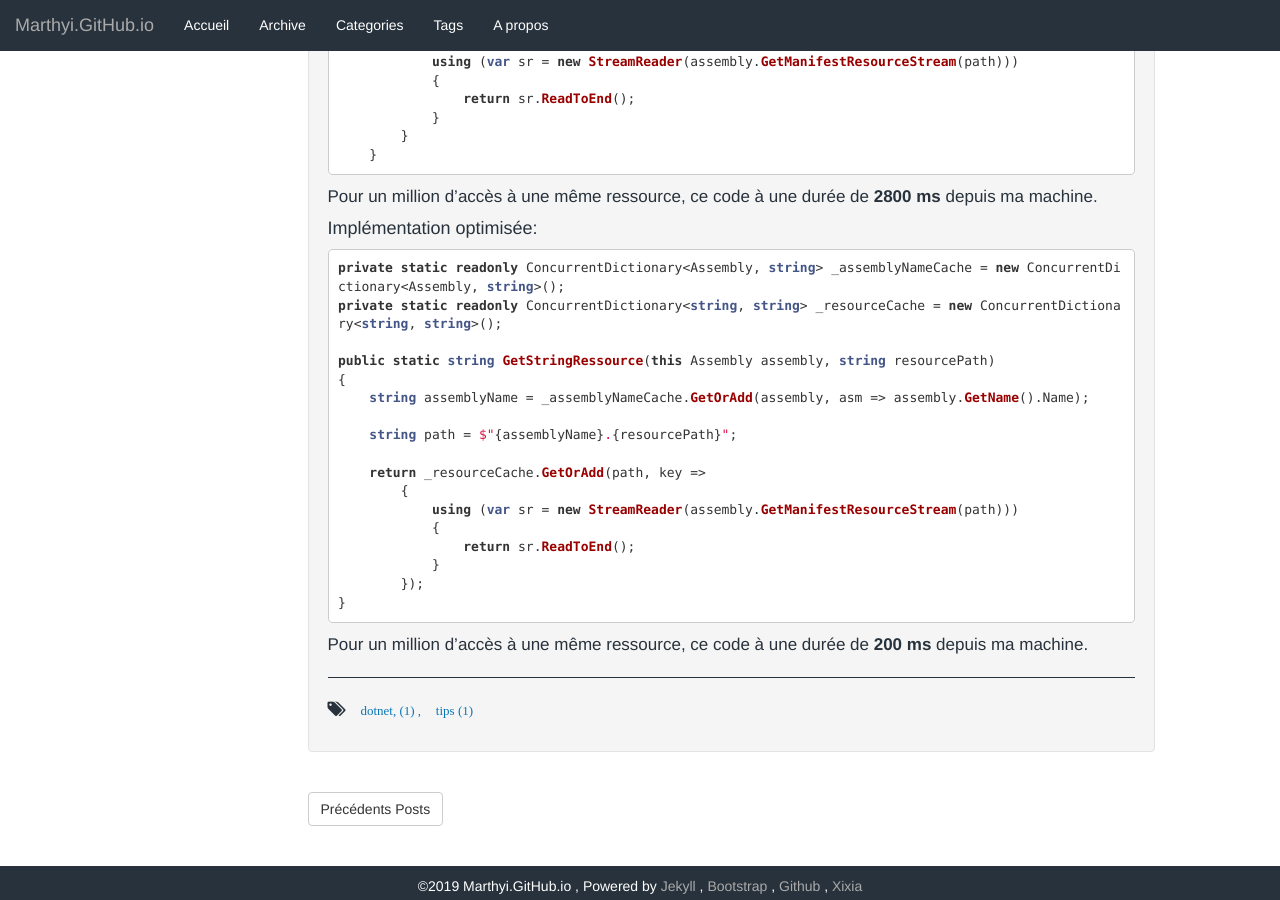
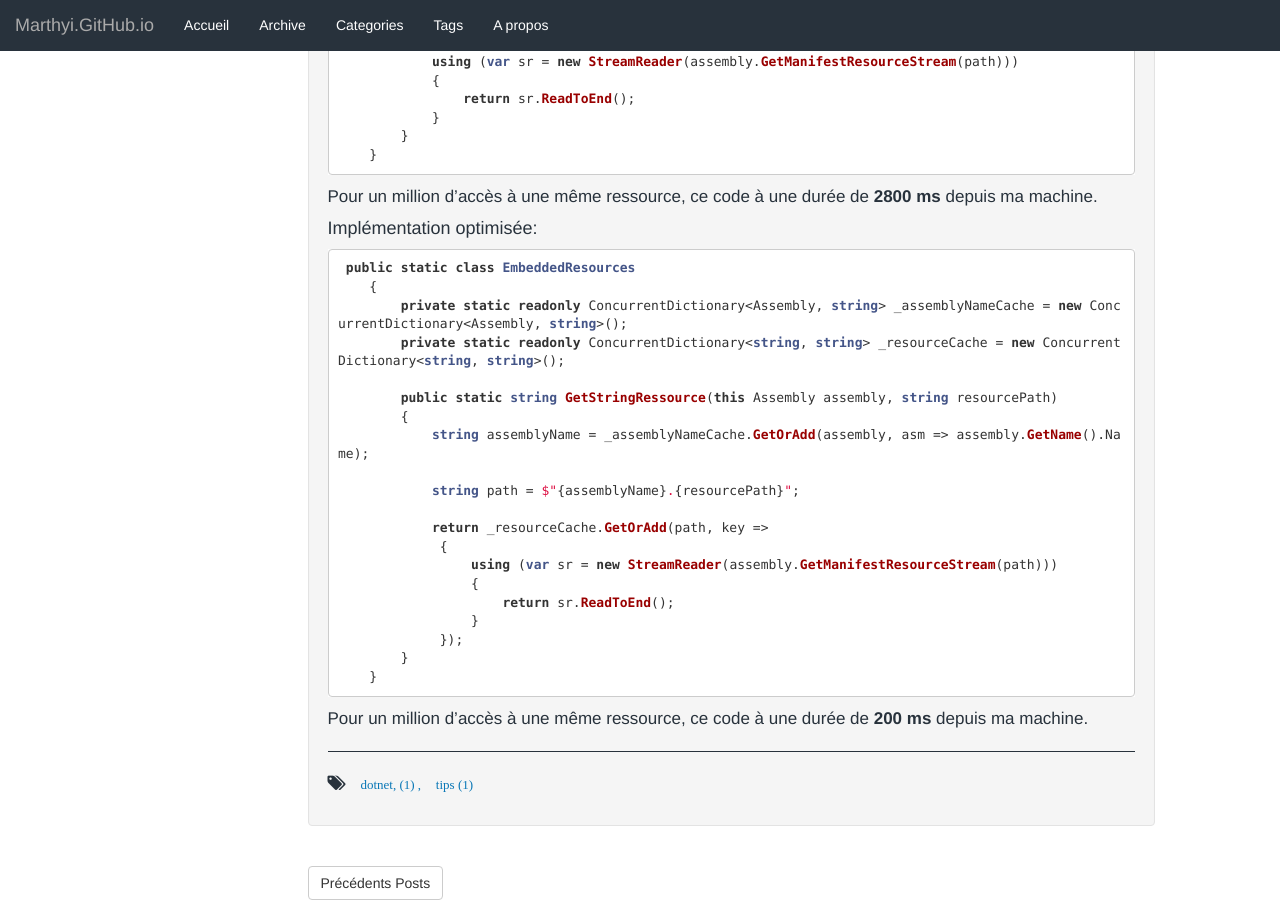
Before and after one commit to Marthyi/marthyi.github.io, a Jekyll site: the page built from _posts/2019-01-06-Acceder-à-une-ressource-embedded.md, in a window 1280 px wide and 900 px high, scrolled down 518 px. Built offline with Jekyll 4.4.1, drawn with Linux system fonts in a browser that asks for light colours; our own code applies the rules of GitHub Pages for plain Markdown files.

Commit message:
full code

`````diff
--- a/_posts/2019-01-06-Acceder-à-une-ressource-embedded.md
+++ b/_posts/2019-01-06-Acceder-à-une-ressource-embedded.md
@@ -34,22 +34,25 @@ public static class EmbeddedRessources
 #### Implémentation optimisée:
 
 ``` csharp
-private static readonly ConcurrentDictionary<Assembly, string> _assemblyNameCache = new ConcurrentDictionary<Assembly, string>();
-private static readonly ConcurrentDictionary<string, string> _resourceCache = new ConcurrentDictionary<string, string>();
+ public static class EmbeddedResources
+    {
+        private static readonly ConcurrentDictionary<Assembly, string> _assemblyNameCache = new ConcurrentDictionary<Assembly, string>();
+        private static readonly ConcurrentDictionary<string, string> _resourceCache = new ConcurrentDictionary<string, string>();
 
-public static string GetStringRessource(this Assembly assembly, string resourcePath)
-{
-    string assemblyName = _assemblyNameCache.GetOrAdd(assembly, asm => assembly.GetName().Name);
+        public static string GetStringRessource(this Assembly assembly, string resourcePath)
+        {
+            string assemblyName = _assemblyNameCache.GetOrAdd(assembly, asm => assembly.GetName().Name);
 
-    string path = $"{assemblyName}.{resourcePath}";
+            string path = $"{assemblyName}.{resourcePath}";
 
-    return _resourceCache.GetOrAdd(path, key =>
-        {
-            using (var sr = new StreamReader(assembly.GetManifestResourceStream(path)))
-            {
-                return sr.ReadToEnd();
-            }
-        });
-}
+            return _resourceCache.GetOrAdd(path, key =>
+             {
+                 using (var sr = new StreamReader(assembly.GetManifestResourceStream(path)))
+                 {
+                     return sr.ReadToEnd();
+                 }
+             });
+        }
+    }
 ````
  Pour un million d'accès à une même ressource, ce code à une durée de **200 ms** depuis ma machine.
`````
